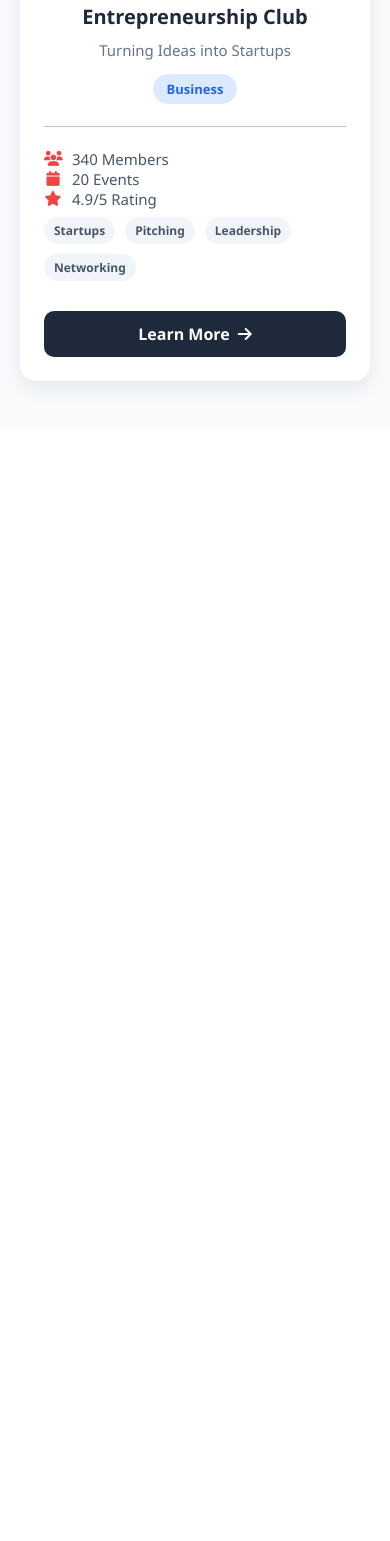
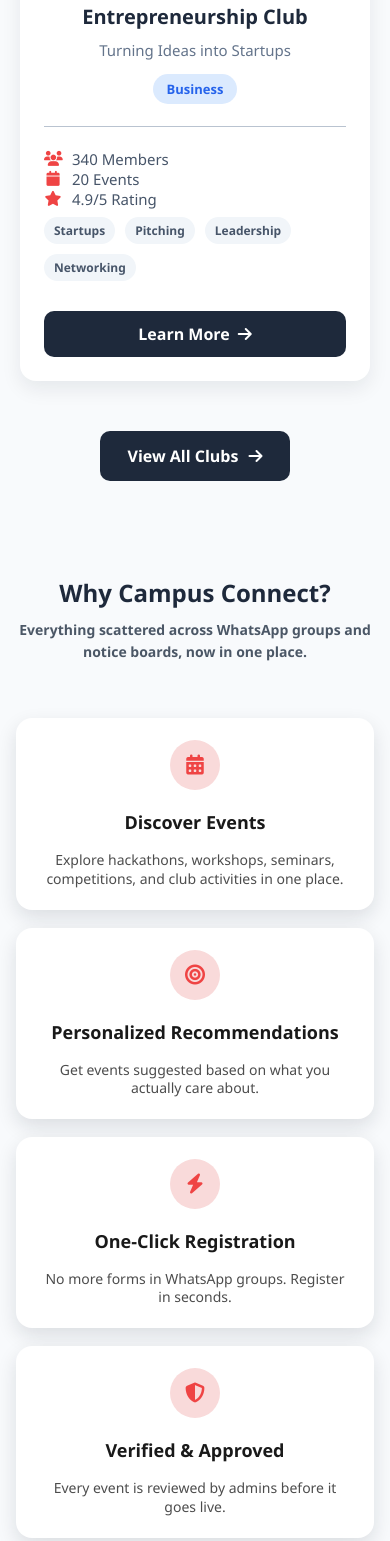
Before and after one commit to mitulupadhyay/Campus-Connect, a plain HTML site: page frontend/pages/home.html in a window 390 px wide. Shown: the part 5790-7331 px from the top of the page. Before the commit the page ends 6221 px from the top, so only its background shows below. Drawn offline with Linux system fonts and the light colour scheme.

Commit message:
feat:add responsive why campus connect section

```diff
--- a/frontend/pages/css/home.css
+++ b/frontend/pages/css/home.css
@@ -863,3 +863,127 @@
     }
 
 }
+
+
+/* =====FEATURE SECTION===== */
+.feature{
+    background-color: #F8FAFC;
+    padding: 80px 0;
+}
+.feature-content{
+    padding: 5px 10px;
+    display: flex;
+    flex-direction: column;
+    align-items: center;
+    margin-bottom: 50px;
+    gap:10px;
+    text-align:center ;
+}
+.feature-content h2{
+    color: #1E293B;
+    font-size: 26px;
+    font-weight: 700;
+}
+.feature-content p{
+    color: #4B5766;
+    font-size: 16px;
+    font-weight: 600;
+
+}
+.feature-grid{
+    display: grid;
+    grid-template-columns: repeat(auto-fit,minmax(280px,1fr));
+    gap:25px;
+    max-width: 1200px;
+    padding: 0 20px;
+    margin:0 auto;
+}
+.feature-card{
+    display: grid;
+    gap:5px;
+    background:#FFFFFF;
+    padding:28px;
+    border-radius:16px;
+
+    text-align:center;
+
+    box-shadow:0 8px 20px rgba(15,23,42,0.12);
+
+    transition:
+        transform .3s ease,
+        box-shadow .3s ease;
+}
+.feature-card:hover{
+    transform:translateY(-6px);
+    box-shadow:0 16px 35px rgba(15,23,42,.16);
+}
+.feature-icon{
+    color: #EF4444;
+    font-size: 22px;
+
+    display:flex;
+    justify-content: center;
+    align-items: center;
+
+    background:#f9dada;
+    border-radius: 50%;
+    margin:0 auto 18px;
+    width: 45px;
+    height: 45px;
+    transition:.3s;
+}
+.feature-card:hover .feature-icon{
+    transform:scale(1.08);
+}
+.feature-card h3{
+    color:rgba(0, 0, 0, 0.9);
+    font-size: 20px;
+    margin-bottom:12px;
+}
+.feature-card p{
+    color: rgba(0, 0, 0, 0.7);
+    font-size: 16px;
+    line-height:1.3;
+}
+
+@media (max-width:576px){
+
+    .feature{
+        padding:40px 0;
+    }
+
+    .feature-content h2{
+        font-size:24px;
+    }
+
+    .feature-content p{
+        font-size:14px;
+        line-height:1.6;
+    }
+
+    .feature-grid{
+        grid-template-columns:1fr;
+        gap:18px;
+        padding:0 16px;
+    }
+
+    .feature-card{
+        padding:22px;
+    }
+
+    .feature-icon{
+        width:50px;
+        height:50px;
+        font-size:20px;
+        margin-bottom:15px;
+    }
+
+    .feature-card h3{
+        font-size:18px;
+    }
+
+    .feature-card p{
+        font-size:14px;
+    }
+
+}
--- a/frontend/pages/home.html
+++ b/frontend/pages/home.html
@@ -376,6 +376,7 @@
               </a>
             </div>
           </div>
+
           <div class="club-card">
             <div class="club-logo">
               <i class="fa-solid fa-camera"></i>
@@ -420,6 +421,7 @@
               </a>
             </div>
           </div>
+
           <div class="club-card">
             <div class="club-logo">
               <i class="fa-solid fa-music"></i>
@@ -464,6 +466,7 @@
               </a>
             </div>
           </div>
+
           <div class="club-card">
             <div class="club-logo">
               <i class="fa-solid fa-palette"></i>
@@ -508,6 +511,7 @@
               </a>
             </div>
           </div>
+
           <div class="club-card">
             <div class="club-logo">
               <i class="fa-solid fa-briefcase"></i>
@@ -553,6 +557,89 @@
             </div>
           </div>
         </div>
+        <div class="view-all-container">
+          <a href="clubs.html" class="view-all-btn">
+            View All Clubs
+            <i class="fa-solid fa-arrow-right"></i>
+          </a>
+        </div>
+      </section>
+
+      <!-- ===== FEATURE SECTION ===== -->
+
+      <section class="feature">
+        <div class="feature-content">
+          <h2>Why Campus Connect?</h2>
+          <p>
+            Everything scattered across WhatsApp groups and notice boards, now
+            in one place.
+          </p>
+        </div>
+
+        <div class="feature-grid">
+          <!-- ==== CARD 1 ==== -->
+          <div class="feature-card">
+            <div class="feature-icon">
+              <i class="fa-solid fa-calendar-days"></i>
+            </div>
+
+            <h3>Discover Events</h3>
+
+            <p>
+              Explore hackathons, workshops, seminars, competitions, and club
+              activities in one place.
+            </p>
+          </div>
+
+          <!-- ====CARD 2 =====  -->
+          <div class="feature-card">
+            <div class="feature-icon">
+              <i class="fa-solid fa-bullseye"></i>
+            </div>
+            <h3>Personalized Recommendations</h3>
+            <p>Get events suggested based on what you actually care about.</p>
+          </div>
+
+          <!-- ===CARD3 ===== -->
+          <div class="feature-card">
+            <div class="feature-icon">
+              <i class="fa-solid fa-bolt"></i>
+            </div>
+            <h3>One-Click Registration</h3>
+            <p>No more forms in WhatsApp groups. Register in seconds.</p>
+          </div>
+
+          <!-- ====CARD4 ===== -->
+          <div class="feature-card">
+            <div class="feature-icon">
+              <i class="fa-solid fa-shield-halved"></i>
+            </div>
+            <h3>Verified & Approved</h3>
+            <p>Every event is reviewed by admins before it goes live.</p>
+          </div>
+
+          <!-- ===CARD 5 === -->
+          <div class="feature-card">
+            <div class="feature-icon">
+              <i class="fa-solid fa-chart-line"></i>
+            </div>
+            <h3>Analytics for Organizers</h3>
+            <p>Track registrations and attendance without spreadsheets.</p>
+          </div>
+          <!-- ==== CARD 6 ==== -->
+          <div class="feature-card">
+            <div class="feature-icon">
+              <i class="fa-solid fa-people-group"></i>
+            </div>
+
+            <h3>Join Club Communities</h3>
+
+            <p>
+              Connect with like-minded students, discover new interests, and
+              grow your campus network.
+            </p>
+          </div>
+        </div>
       </section>
     </main>
 
```
